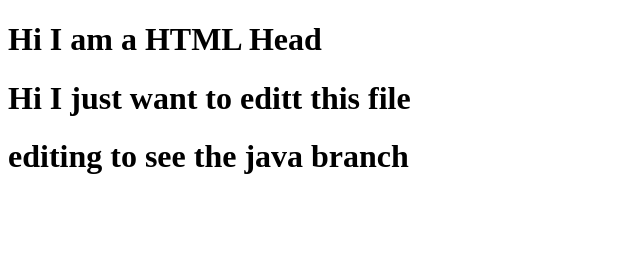
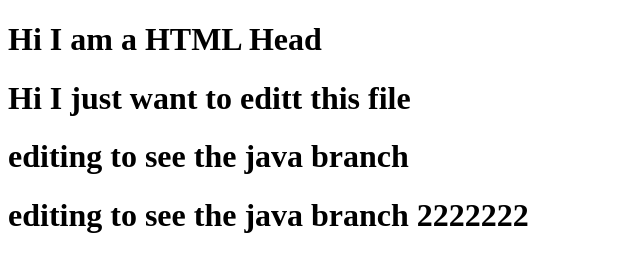
Before and after one commit to TrainerMaria/SampleRepo2, a plain HTML site: page index.html in a window 1280 px wide. Shown: the whole page, without its empty margins (0-640 px from the left). Drawn offline with Linux system fonts and the light colour scheme.

Commit message:
Fix: Again Adding

```diff
--- a/index.html
+++ b/index.html
@@ -9,5 +9,6 @@
     <h1>Hi I am a HTML Head </h1>
         <h1>Hi I just want to editt this file</h1>
         <h1>editing to see the java branch</h1>
+        <h1>editing to see the java branch 2222222</h1>
 </body>
 </html>
```
